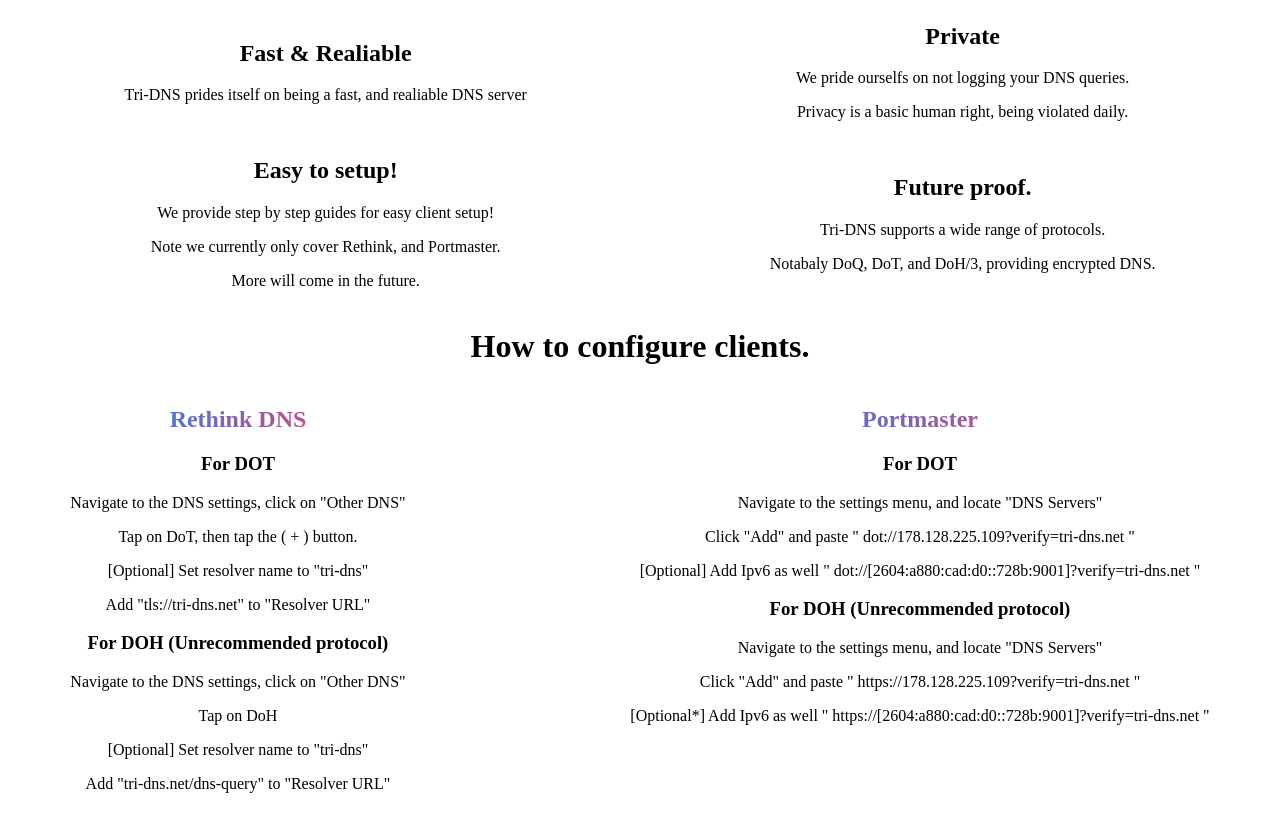
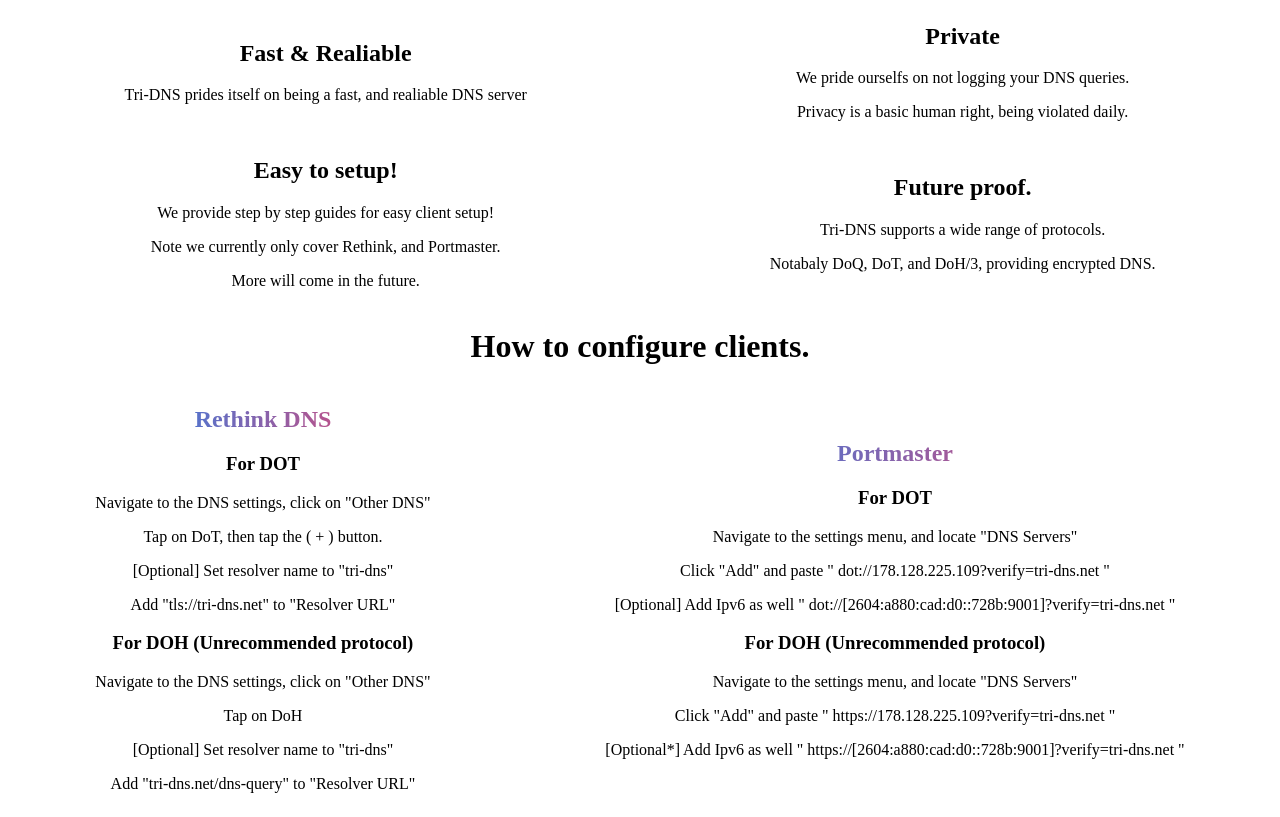
Before and after one commit to 32bitx64bit/tri-dns-web, a plain HTML site: page index.html in a window 1280 px wide. Shown: the part 773-1590 px from the top of the page. Drawn offline with Linux system fonts and the light colour scheme.

Commit message:
improve codebase

```diff
--- a/index.html
+++ b/index.html
@@ -160,8 +160,8 @@
 
   <h1>How to configure clients.</h1>
 
-  <div class="grid">
-    <div class="client">
+  <div class="configfix">
+    <div class="su1">
       <h2 class="dnscon">Rethink DNS</h2>
       <h3>For DOT</h3>
       <p>Navigate to the DNS settings, click on "Other DNS" </p>
@@ -174,7 +174,7 @@
       <p>[Optional] Set resolver name to "tri-dns"</p>
       <p>Add "tri-dns.net/dns-query" to "Resolver URL"</p>
     </div>
-    <div class="client">
+    <div class="su2">
       <h2 class="dnscon">Portmaster</h2>
       <h3>For DOT</h3>
       <p>Navigate to the settings menu, and locate "DNS Servers"</p>
@@ -190,23 +190,6 @@
 </div>
 
 <style>
-
-  .grid {
-    display: grid;
-    column-gap: 10px;
-    gap: 100px;
-    text-align: center;
-  }
-</style>
-
-<style>
-  .client  {
-    grid-row-start: 1;
-    grid-row-end: 2;
-  }
-</style>
-
-<style>
   .dnscon {
     background: linear-gradient(90deg, rgba(13,139,250,1) 15%, rgba(240,64,104,1) 80%);
     -webkit-background-clip: text;
@@ -214,21 +197,24 @@
     -webkit-text-fill-color: transparent;
 
   }
+</style>
 
-  <style>
+<style>
 .configfix {
   grid-auto-columns: auto;
   display: grid;
-  grid-template-areas: "1 2";
+  grid-template-areas: "a a b b";
   text-align: center;
   align-items: center;
 }
 
 .su1 {
-  grid-area: 1;
+  grid-area: a;
+
 }
 
 .su2 {
-  grid-area: 2;
+  grid-area: b;
+}
 
 </style>
```
